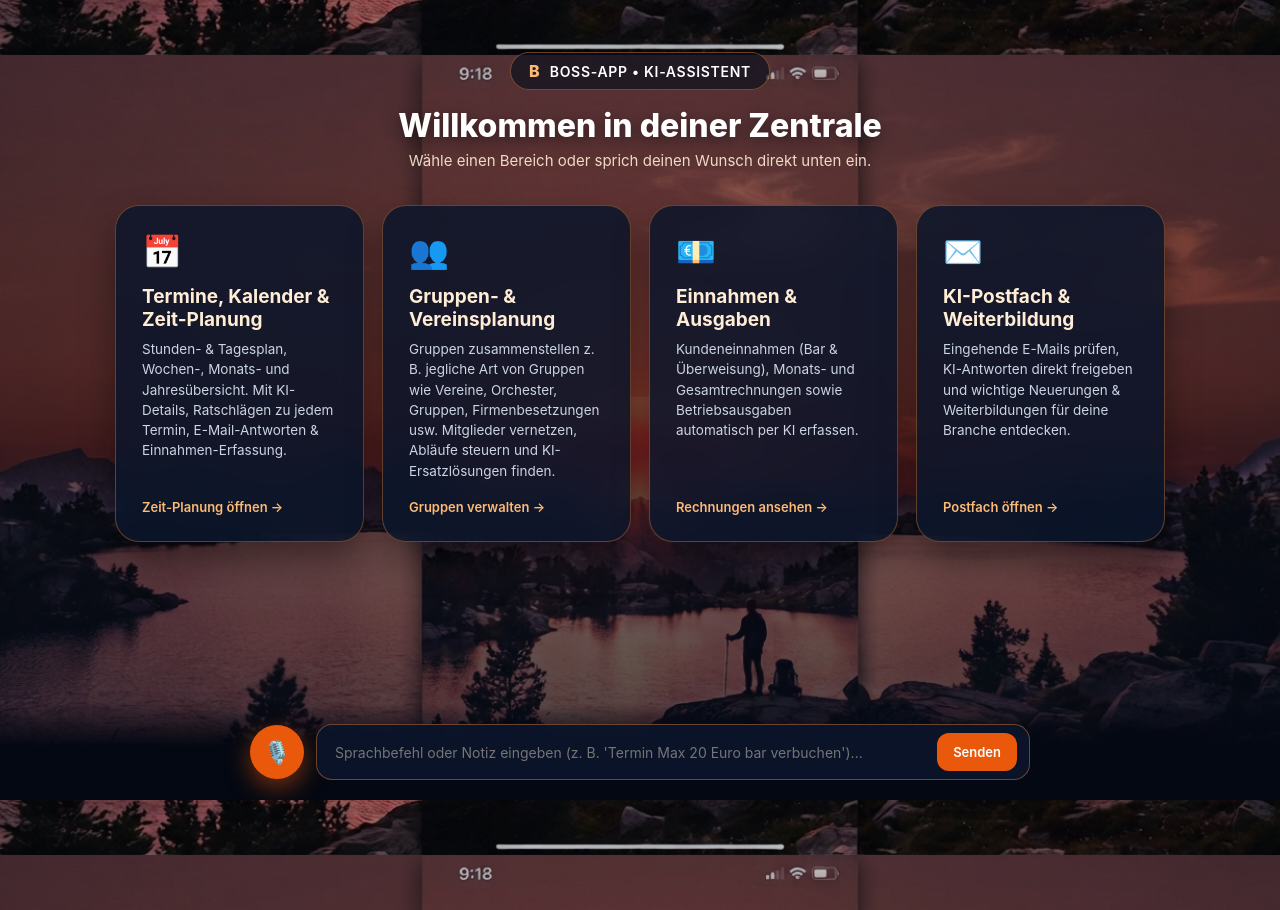
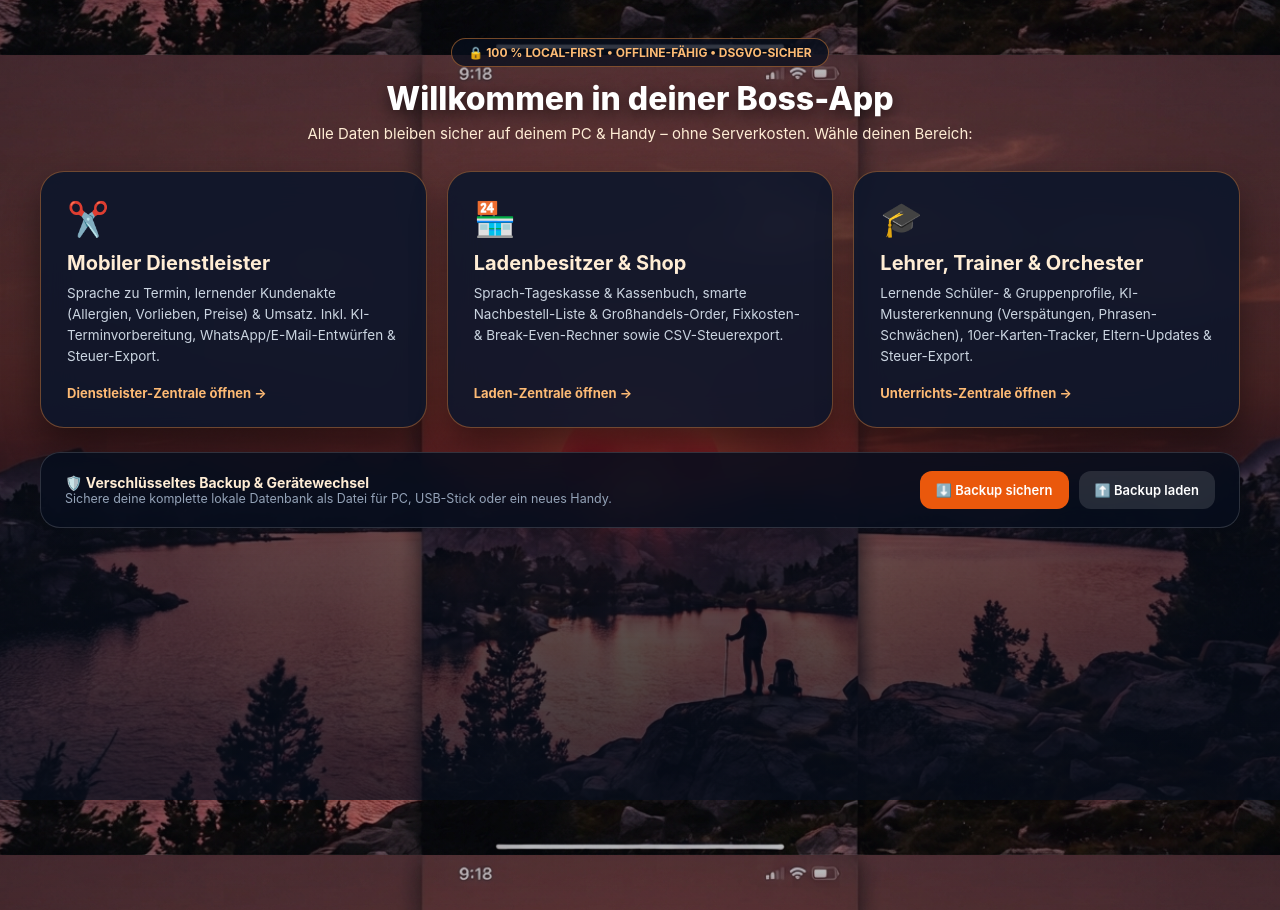
Before and after one commit to foxifilm/Boss-App, a plain HTML site: page index.html in a window 1280 px wide. Drawn offline with Linux system fonts and the light colour scheme.

Commit message:
Refactor index.html for improved layout and features
Updated the title and modified styles for the sunset theme. Changed layout structure and improved accessibility features. Added backup functionality and adjusted text for clarity.

```diff
--- a/index.html
+++ b/index.html
@@ -3,132 +3,127 @@
 <head>
   <meta charset="UTF-8" />
   <meta name="viewport" content="width=device-width, initial-scale=1.0" />
-  <title>Boss-App – Startseite</title>
+  <title>Boss-App – Local-First KI-Zentrale</title>
   <link rel="stylesheet" href="style.css" />
   <style>
-      body.sunset-theme {
-      background: linear-gradient(180deg, rgba(10, 15, 28, 0.25) 0%, rgba(7, 14, 29, 0.72) 100%),
-                  url('Gemini_Generated_Image_js4lnvjs4lnvjs4l.jpeg')
- center center / cover no-repeat fixed !important;
+    body.sunset-theme {
+      background: linear-gradient(180deg, rgba(10, 15, 28, 0.25) 0%, rgba(7, 14, 29, 0.78) 100%),
+                  url('Gemini_Generated_Image_js4lnvjs4lnvjs4l.jpeg') center center / cover no-repeat fixed !important;
     }
-
-    .menu-grid { display: grid; grid-template-columns: repeat(4, 1fr); gap: 18px; margin-top: 30px; }
-@media (max-width: 900px) { .menu-grid { grid-template-columns: 1fr; } }
-
-    .menu-card {
-      background: rgba(11, 21, 43, 0.86); border: 1px solid rgba(251, 146, 60, 0.35);
+    .role-grid { display: grid; grid-template-columns: repeat(3, 1fr); gap: 20px; max-width: 1200px; margin: 28px auto 0 auto; width: 100%; }
+    @media (max-width: 900px) { .role-grid { grid-template-columns: 1fr; } }
+    .role-card {
+      background: rgba(11, 21, 43, 0.88); border: 1px solid rgba(251, 146, 60, 0.4);
       border-radius: 24px; padding: 26px; text-decoration: none; color: #fff;
-      backdrop-filter: blur(16px); box-shadow: 0 18px 35px rgba(0, 0, 0, 0.4);
-      transition: transform 0.2s, border-color 0.2s, background 0.2s;
-      display: flex; flex-direction: column; justify-content: space-between;
+      backdrop-filter: blur(16px); box-shadow: 0 18px 35px rgba(0,0,0,0.45);
+      transition: transform 0.2s, border-color 0.2s; display: flex; flex-direction: column; justify-content: space-between;
     }
-    .menu-card:hover { transform: translateY(-4px); border-color: #fb923c; background: rgba(17, 31, 61, 0.95); }
-    .menu-icon { font-size: 32px; margin-bottom: 14px; display: inline-block; }
-    .menu-title { font-size: 19px; font-weight: 700; margin-bottom: 8px; color: #ffedd5; }
-    .menu-desc { font-size: 13.5px; line-height: 1.5; color: #cbd5e1; }
+    .role-card:hover { transform: translateY(-4px); border-color: #fb923c; background: rgba(17, 31, 61, 0.96); }
+    .backup-bar {
+      max-width: 1200px; margin: 24px auto 0 auto; width: 100%;
+      background: rgba(7, 14, 29, 0.85); border: 1px solid rgba(255,255,255,0.15);
+      border-radius: 20px; padding: 18px 24px; display: flex; flex-wrap: wrap;
+      justify-content: space-between; align-items: center; gap: 14px; backdrop-filter: blur(14px);
+    }
   </style>
 </head>
 <body class="sunset-theme">
-
-  <div class="sky-layer">
-    <div class="sunset-sun"></div>
-    <div class="sunset-horizon"></div>
-  </div>
-
-  <div class="app-shell" style="flex-direction: column; padding: 32px 20px 130px 20px;">
-    <header style="text-align: center; margin-top: 20px; margin-bottom: 35px;">
-      <div style="display:inline-flex; align-items:center; gap:10px; background:rgba(7,14,29,0.65); border:1px solid rgba(251,146,60,0.4); padding:8px 18px; border-radius:999px; margin-bottom:16px;">
-        <span style="font-weight:800; color:#fdba74;">B</span>
-        <span style="font-size:14px; font-weight:600; letter-spacing:0.05em;">BOSS-APP • KI-ASSISTENT</span>
+  <div class="app-shell" style="flex-direction: column; padding: 28px 20px 120px 20px;">
+    <header style="text-align: center; margin-top: 10px;">
+      <div style="display:inline-flex; align-items:center; gap:8px; background:rgba(7,14,29,0.75); border:1px solid rgba(251,146,60,0.45); padding:6px 16px; border-radius:999px; margin-bottom:12px; font-size:12px; font-weight:700; color:#fdba74;">
+        🔒 100 % LOCAL-FIRST • OFFLINE-FÄHIG • DSGVO-SICHER
       </div>
-      <h1 style="font-size: 32px; font-weight: 800; text-shadow: 0 4px 16px rgba(0,0,0,0.5);">
-        Willkommen in deiner Zentrale
+      <h1 style="font-size: 32px; font-weight: 800; text-shadow: 0 4px 16px rgba(0,0,0,0.6);">
+        Willkommen in deiner Boss-App
       </h1>
-      <p style="font-size: 15px; color: #ffedd5; margin-top: 6px; opacity: 0.9;">
-        Wähle einen Bereich oder sprich deinen Wunsch direkt unten ein.
+      <p style="font-size: 15px; color: #ffedd5; margin-top: 6px;">
+        Alle Daten bleiben sicher auf deinem PC & Handy – ohne Serverkosten. Wähle deinen Bereich:
       </p>
     </header>
 
-    <div id="ai-toast" class="toast hidden" style="max-width: 850px; margin: 0 auto 24px auto; width: 100%;">
-      <span id="ai-toast-text">✨ KI bereit...</span>
+    <div id="ai-toast" class="toast hidden" style="max-width: 900px; margin: 18px auto 0 auto; width: 100%;">
+      <span id="ai-toast-text">✨ Bereit...</span>
       <button onclick="document.getElementById('ai-toast').classList.add('hidden')" style="background:none;border:none;color:#fff;cursor:pointer;">✕</button>
     </div>
 
-    <div class="menu-grid" style="max-width: 1050px; margin: 0 auto; width: 100%;">
-      <a href="kalender.html" class="menu-card">
+    <!-- Die 3 Haupt-Optionen -->
+    <div class="role-grid">
+      <a href="dienstleister.html" class="role-card">
         <div>
-          <span class="menu-icon">📅</span>
-          <div class="menu-title">Termine, Kalender & Zeit-Planung</div>
-          <p class="menu-desc">Stunden- & Tagesplan, Wochen-, Monats- und Jahresübersicht. Mit KI-Details, Ratschlägen zu jedem Termin, E-Mail-Antworten & Einnahmen-Erfassung.</p>
+          <div style="font-size:34px; margin-bottom:12px;">✂️</div>
+          <h2 style="font-size:20px; color:#ffedd5; margin-bottom:8px;">Mobiler Dienstleister</h2>
+          <p style="font-size:13.5px; color:#cbd5e1; line-height:1.55;">
+            Sprache zu Termin, lernender Kundenakte (Allergien, Vorlieben, Preise) & Umsatz. Inkl. KI-Terminvorbereitung, WhatsApp/E-Mail-Entwürfen & Steuer-Export.
+          </p>
         </div>
-        <div style="margin-top: 18px; font-size: 13px; font-weight: 600; color: #fdba74;">Zeit-Planung öffnen →</div>
+        <div style="margin-top:18px; font-size:13px; font-weight:700; color:#fdba74;">Dienstleister-Zentrale öffnen →</div>
       </a>
 
-      <a href="gruppen.html" class="menu-card">
+      <a href="laden.html" class="role-card">
         <div>
-          <span class="menu-icon">👥</span>
-          <div class="menu-title">Gruppen- & Vereinsplanung</div>
-          <p class="menu-desc">Gruppen zusammenstellen z. B. jegliche Art von Gruppen wie Vereine, Orchester, Gruppen, Firmenbesetzungen usw. Mitglieder vernetzen, Abläufe steuern und KI-Ersatzlösungen finden.</p>
+          <div style="font-size:34px; margin-bottom:12px;">🏪</div>
+          <h2 style="font-size:20px; color:#ffedd5; margin-bottom:8px;">Ladenbesitzer & Shop</h2>
+          <p style="font-size:13.5px; color:#cbd5e1; line-height:1.55;">
+            Sprach-Tageskasse & Kassenbuch, smarte Nachbestell-Liste & Großhandels-Order, Fixkosten- & Break-Even-Rechner sowie CSV-Steuerexport.
+          </p>
         </div>
-        <div style="margin-top: 18px; font-size: 13px; font-weight: 600; color: #fdba74;">Gruppen verwalten →</div>
+        <div style="margin-top:18px; font-size:13px; font-weight:700; color:#fdba74;">Laden-Zentrale öffnen →</div>
       </a>
 
-      <a href="finanzen.html" class="menu-card">
+      <a href="lehrer.html" class="role-card">
         <div>
-          <span class="menu-icon">💶</span>
-          <div class="menu-title">Einnahmen & Ausgaben</div>
-          <p class="menu-desc">Kundeneinnahmen (Bar & Überweisung), Monats- und Gesamtrechnungen sowie Betriebsausgaben automatisch per KI erfassen.</p>
+          <div style="font-size:34px; margin-bottom:12px;">🎓</div>
+          <h2 style="font-size:20px; color:#ffedd5; margin-bottom:8px;">Lehrer, Trainer & Orchester</h2>
+          <p style="font-size:13.5px; color:#cbd5e1; line-height:1.55;">
+            Lernende Schüler- & Gruppenprofile, KI-Mustererkennung (Verspätungen, Phrasen-Schwächen), 10er-Karten-Tracker, Eltern-Updates & Steuer-Export.
+          </p>
         </div>
-        <div style="margin-top: 18px; font-size: 13px; font-weight: 600; color: #fdba74;">Rechnungen ansehen →</div>
-      </a>
-
-      <a href="postfach.html" class="menu-card">
-        <div>
-          <span class="menu-icon">✉️</span>
-          <div class="menu-title">KI-Postfach & Weiterbildung</div>
-          <p class="menu-desc">Eingehende E-Mails prüfen, KI-Antworten direkt freigeben und wichtige Neuerungen & Weiterbildungen für deine Branche entdecken.</p>
-        </div>
-        <div style="margin-top: 18px; font-size: 13px; font-weight: 600; color: #fdba74;">Postfach öffnen →</div>
+        <div style="margin-top:18px; font-size:13px; font-weight:700; color:#fdba74;">Unterrichts-Zentrale öffnen →</div>
       </a>
     </div>
-  </div>
 
-  <div class="bottom-bar">
-    <div class="input-wrap">
-      <button id="mic-btn" onclick="startVoiceInput()" class="mic-btn" style="background: #ea580c; box-shadow: 0 8px 25px rgba(234,88,12,0.5);">🎙️</button>
-      <form onsubmit="handleTextCommand(event)" class="text-form" style="border-color: rgba(251,146,60,0.4);">
-        <input id="command-input" type="text" placeholder="Sprachbefehl oder Notiz eingeben (z. B. 'Termin Max 20 Euro bar verbuchen')..." />
-        <button type="submit" class="btn" style="background: #ea580c;">Senden</button>
-      </form>
+    <!-- Backup & Gerätewechsel (Local-First Tresor) -->
+    <div class="backup-bar">
+      <div>
+        <div style="font-size:14px; font-weight:700; color:#ffedd5;">🛡️ Verschlüsseltes Backup & Gerätewechsel</div>
+        <div style="font-size:12.5px; color:#94a3b8;">Sichere deine komplette lokale Datenbank als Datei für PC, USB-Stick oder ein neues Handy.</div>
+      </div>
+      <div style="display:flex; gap:10px; flex-wrap:wrap;">
+        <button onclick="exportBackup()" class="btn" style="background:#ea580c;">⬇️ Backup sichern</button>
+        <label class="btn" style="background:rgba(255,255,255,0.12); cursor:pointer;">
+          ⬆️ Backup laden <input type="file" accept=".json,.boss" onchange="importBackup(event)" class="hidden" />
+        </label>
+      </div>
     </div>
   </div>
 
   <script>
-    function showToast(text) {
-      document.getElementById('ai-toast-text').innerText = text;
-      document.getElementById('ai-toast').classList.remove('hidden');
+    function showToast(t) { document.getElementById('ai-toast-text').innerText = t; document.getElementById('ai-toast').classList.remove('hidden'); }
+    function exportBackup() {
+      const pw = prompt("Passwort zum Verschlüsseln deines Backups eingeben (optional):") || "";
+      const raw = JSON.stringify(localStorage);
+      const encoded = btoa(unescape(encodeURIComponent(pw + "::BOSS_DB::" + raw)));
+      const blob = new Blob([encoded], { type: "application/octet-stream" });
+      const a = document.createElement("a");
+      a.href = URL.createObjectURL(blob);
+      a.download = "BossApp_Backup_" + new Date().toISOString().slice(0,10) + ".boss";
+      a.click();
+      showToast("✅ Verschlüsseltes Backup wurde auf deinem Gerät gespeichert!");
     }
-    function handleTextCommand(e) {
-      e.preventDefault();
-      const input = document.getElementById('command-input');
-      if (!input.value.trim()) return;
-      showToast('✨ KI verarbeitet: "' + input.value + '"');
-      input.value = '';
-    }
-    function startVoiceInput() {
-      const SR = window.SpeechRecognition || window.webkitSpeechRecognition;
-      if (!SR) { showToast('🎙️ Spracheingabe bitte im Textfeld nutzen.'); return; }
-      const rec = new SR();
-      rec.lang = 'de-DE';
-      document.getElementById('mic-btn').classList.add('recording');
-      showToast('🎙️ Ich höre zu... Sprich jetzt.');
-      rec.onresult = (e) => {
-        const t = e.results.transcript;
-        document.getElementById('command-input').value = t;
-        showToast('✨ Verstanden: "' + t + '"');
+    function importBackup(e) {
+      const file = e.target.files;
+      if (!file) return;
+      const reader = new FileReader();
+      reader.onload = function(ev) {
+        try {
+          const decoded = decodeURIComponent(escape(atob(ev.target.result)));
+          const parts = decoded.split("::BOSS_DB::");
+          const data = JSON.parse(parts);
+          Object.keys(data).forEach(k => localStorage.setItem(k, data[k]));
+          showToast("✅ Backup erfolgreich eingespielt! Alle Daten sind wiederhergestellt.");
+        } catch(err) { showToast("⚠️ Backup-Datei konnte nicht gelesen werden."); }
       };
-      rec.onend = () => document.getElementById('mic-btn').classList.remove('recording');
-      rec.start();
+      reader.readAsText(file);
     }
   </script>
 </body>
```
